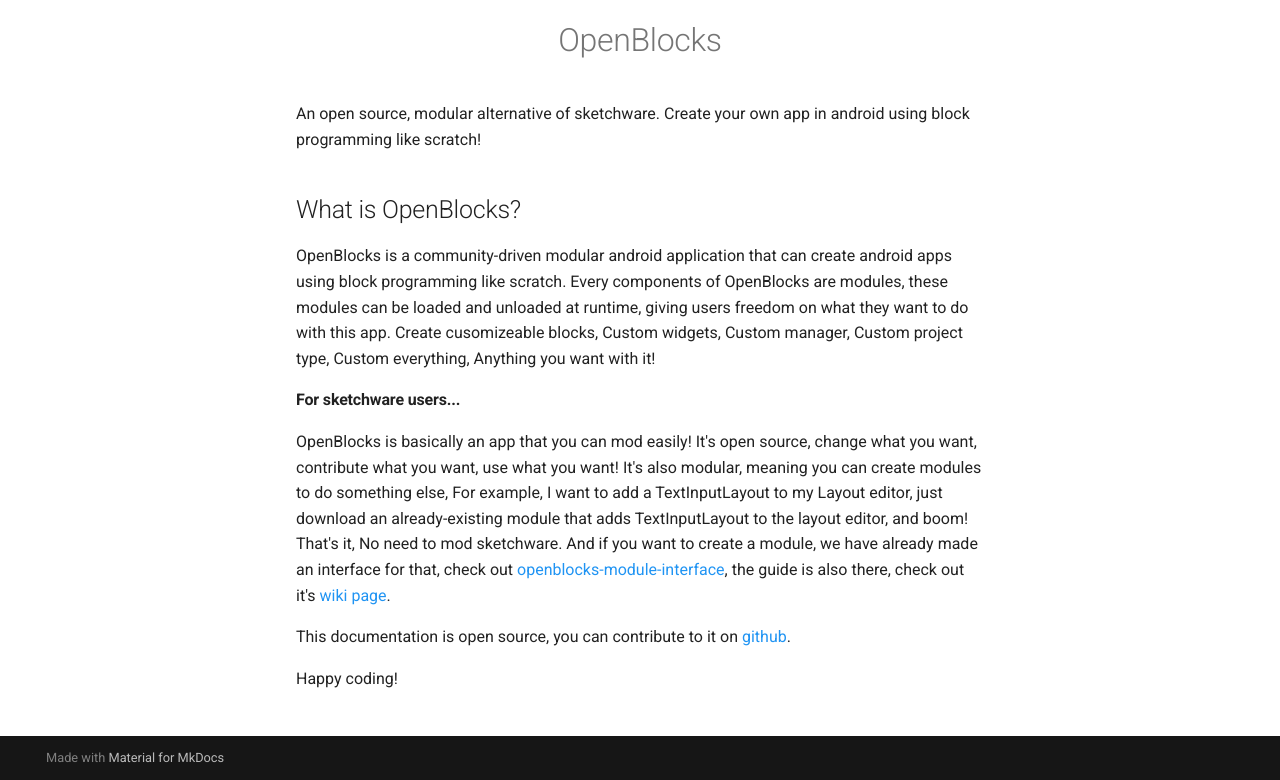
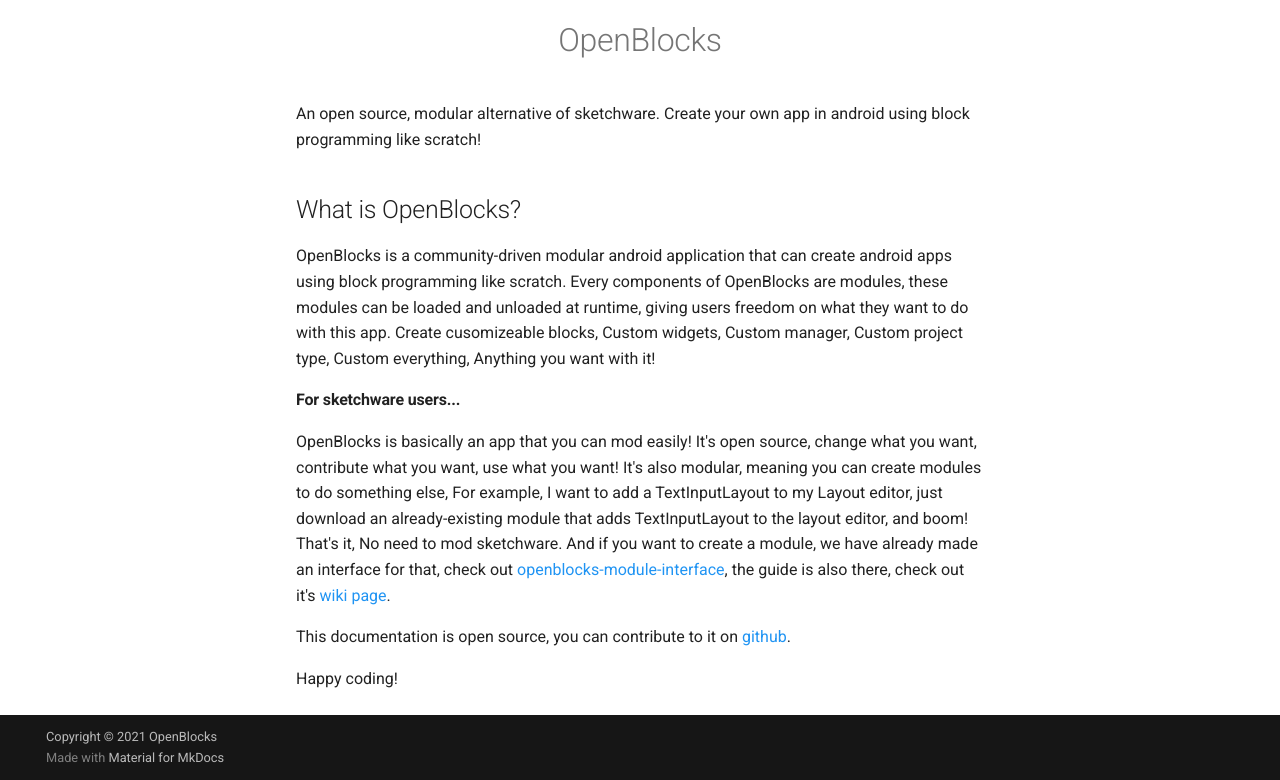
Before and after one commit to OpenBlocksTeam/openblocks-docs, an MkDocs documentation site: the page built from docs/index.md, in a window 1280 px wide and 1048 px high, cut to the strip 268-1048 px from the top of the window. Built offline with MkDocs 1.6.1 and Material for MkDocs 9.7.7, drawn with Linux system fonts in a browser that asks for light colours; comment, search, counter and statistics services are not loaded; part of the change alters nothing that is shown.

Commit message:
fix: fix copyright

```diff
--- a/mkdocs.yml
+++ b/mkdocs.yml
@@ -1,11 +1,13 @@
 site_name: OpenBlocks Docs
+copyright: Copyright &copy; 2021 OpenBlocks
+
 repo_url: https://github.com/OpenBlocksTeam/openblocks-app
 repo_name: OpenBlocksTeam/openblocks-app
 edit_uri: https://github.com/OpenBlocksTeam/openblocks-docs/edit/main/docs/
+
 theme:
   name: material
   favicon: images/favicon.ico
-  copyright: Copyright &copy; 2021 OpenBlocks
   palette:
     primary: blue
     accent: pink
```
